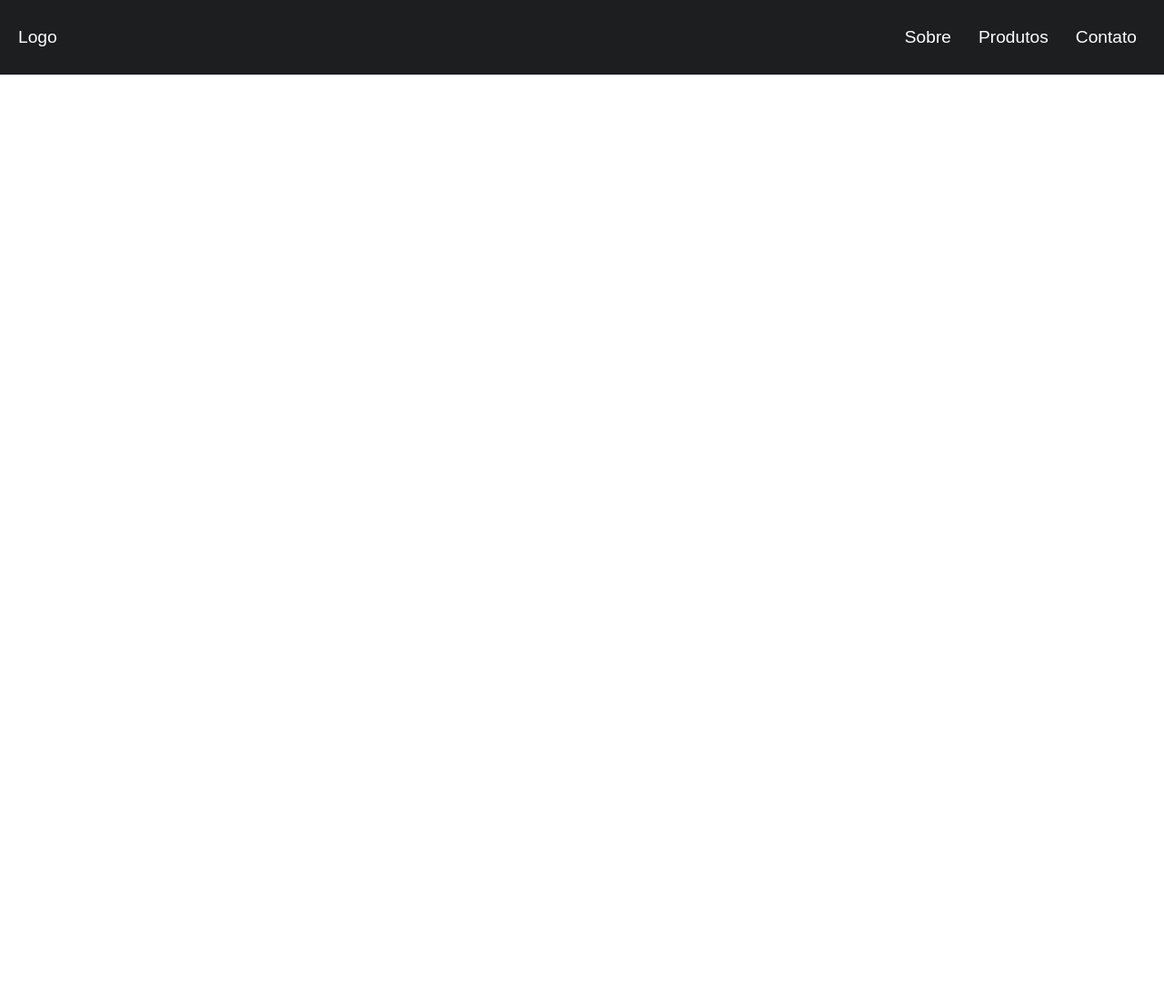
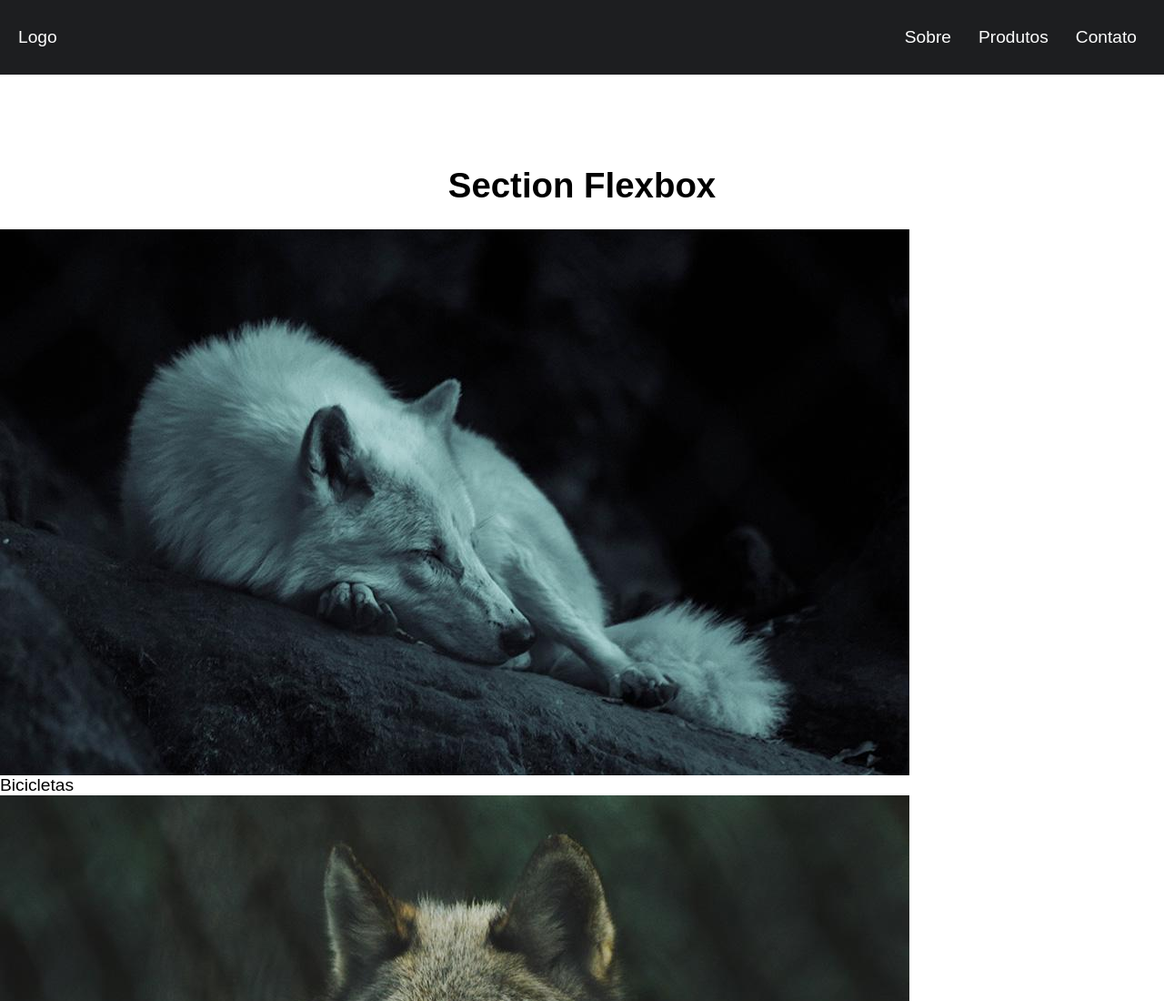
Before and after one commit to nivaldoo/aprenda-grid-layout, a plain HTML site: page index.html in a window 1280 px wide. Shown: the top 1100 px of the page at 91% size. Before the commit the page ends 800 px from the top, so only its background shows below. Drawn offline with Linux system fonts and the light colour scheme.

Commit message:
Adição de imagens

```diff
--- a/index.html
+++ b/index.html
@@ -25,6 +25,35 @@
             </ul>
         </nav>
     </header>
+
+    <h1>Section Flexbox</h1>
+
+    <section class="flex">
+        <div>
+            <img src="./img/lobo1.jpg">
+            <p>Bicicletas</p>
+        </div>
+        <div>
+            <img src="./img/lobo2.jpg">
+            <p>Bicicletas</p>
+        </div>
+        <div>
+            <img src="./img/lobo3.jpg">
+            <p>Bicicletas</p>
+        </div>
+        <div>
+            <img src="./img/lobo2.jpg">
+            <p>Bicicletas</p>
+        </div>
+        <div>
+            <img src="./img/lobo1.jpg">
+            <p>Bicicletas</p>
+        </div>
+        <div>
+            <img src="./img/lobo3.jpg">
+            <p>Bicicletas</p>
+        </div>
+    </section>
 </body>
 
 </html>
--- a/style.css
+++ b/style.css
@@ -7,6 +7,16 @@ p {
     list-style: none;
     font-size: 1.2rem;
     font-family: Arial;
+}
+
+h1 {
+    text-align: center;
+    margin-top: 100px;
+}
+
+img {
+    max-width: 100%;
+    display: block;
 }
 
 a {
@@ -27,11 +37,13 @@ a {
     display: flex;
 }
 
-.menu li{
+.menu li {
     margin-left: 10px;
 }
 
-.menu li a{
+.menu li a {
     display: block;
     padding: 10px;
 }
+
+/* CSS FLEXBOX 1 */
```
Also changed, not shown: img/lobo1.jpg (added), img/lobo2.jpg (added), img/lobo3.jpg (added), img/lobo4.jpg (added).
